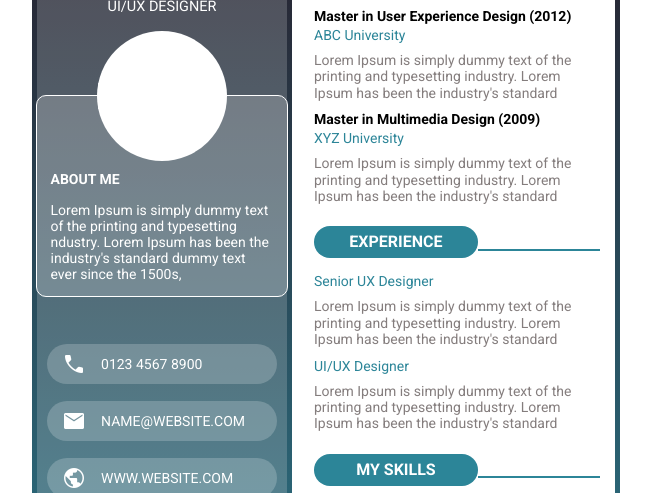
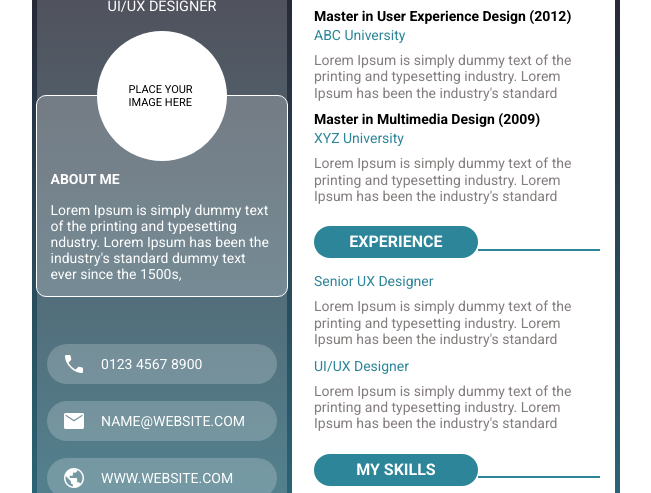
Before and after one commit to Neirotciv/maquette_integration, a plain HTML site: page index.html in a window 1280 px wide. Shown: the part 66-559 px from the top of the page, without its empty margins (314-965 px from the left). Drawn offline with nearby package versions, Linux system fonts and the light colour scheme.

Commit message:
final version

```diff
--- a/style.css
+++ b/style.css
@@ -68,7 +68,7 @@ h3 {
     align-items: center;
 }
 
-#profile-picture p {
+.profile-picture p {
     width: 67px;
     margin: auto;
     font-size: 11px;
```
